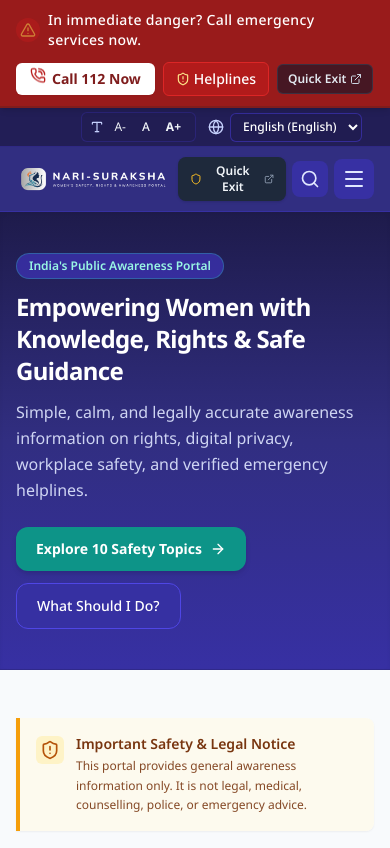
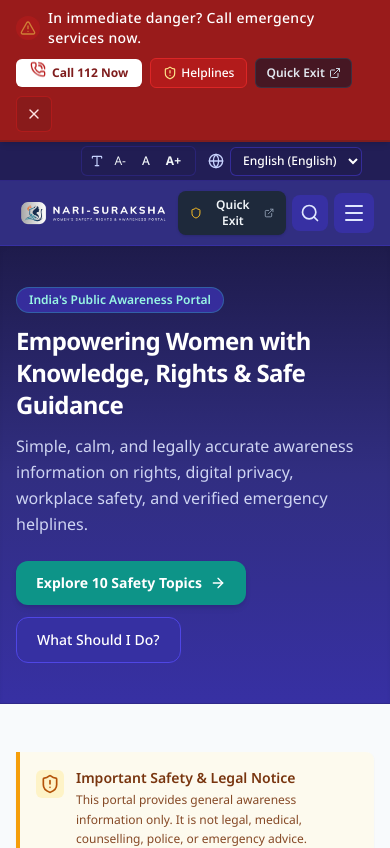
Before and after one commit to pt1402/nari-suraksha, a React (Vite) app: page / in a window 390 px wide. Shown: the top 848 px of the page. Built offline with nearby package versions, Linux system fonts and the light colour scheme.

Commit message:
feat: add session-only emergency banner dismissal

```diff
--- a/src/components/emergency/EmergencyBanner.tsx
+++ b/src/components/emergency/EmergencyBanner.tsx
@@ -1,20 +1,52 @@
-import React from 'react';
+import React, { useState } from 'react';
 import { Link } from 'react-router-dom';
-import { PhoneCall, AlertTriangle, ShieldAlert, ExternalLink } from 'lucide-react';
+import { PhoneCall, AlertTriangle, ShieldAlert, ExternalLink, X } from 'lucide-react';
 import { EMERGENCY_NUMBER } from '@/lib/constants';
 import { quickExit } from '@/lib/utils';
 import { useLanguage } from '@/hooks/useLanguage';
 
+const BANNER_DISMISS_KEY = 'nari_suraksha_emergency_banner_dismissed';
+
 export const EmergencyBanner: React.FC = () => {
   const { t } = useLanguage();
+  const [isDismissed, setIsDismissed] = useState<boolean>(() => {
+    try {
+      return sessionStorage.getItem(BANNER_DISMISS_KEY) === 'true';
+    } catch {
+      return false;
+    }
+  });
+
+  if (isDismissed) {
+    return null;
+  }
+
+  const handleDismiss = () => {
+    try {
+      sessionStorage.setItem(BANNER_DISMISS_KEY, 'true');
+    } catch {
+      // Gracefully handle environments where sessionStorage is restricted
+    }
+    setIsDismissed(true);
+
+    // Logical focus shift so focus does not disappear into document.body
+    requestAnimationFrame(() => {
+      const nextTarget =
+        document.getElementById('header-brand-link') ||
+        document.querySelector<HTMLElement>('header a[href="/"]') ||
+        document.querySelector<HTMLElement>('.skip-link') ||
+        document.querySelector<HTMLElement>('header a');
+      nextTarget?.focus();
+    });
+  };
 
   return (
     <aside
       aria-label="Emergency warning and quick assistance"
       className="bg-emergency-800 text-white border-b-2 border-emergency-900 sticky top-0 z-50 shadow-md"
     >
-      <div className="max-w-7xl mx-auto px-4 sm:px-6 lg:px-8 py-2.5">
-        <div className="flex flex-wrap items-center justify-between gap-3 text-sm">
+      <div className="max-w-7xl mx-auto px-4 sm:px-6 lg:px-8 py-2 sm:py-2.5">
+        <div className="flex flex-wrap items-center justify-between gap-2.5 sm:gap-3 text-sm">
           {/* Main Emergency Message */}
           <div className="flex items-center gap-2 font-medium tracking-wide">
             <div className="p-1 bg-emergency-700 rounded-full animate-pulse" aria-hidden="true">
@@ -28,11 +60,11 @@ export const EmergencyBanner: React.FC = () => {
           </div>
 
           {/* Action buttons */}
-          <div className="flex items-center flex-wrap gap-2 sm:gap-3">
+          <div className="flex items-center flex-wrap gap-2 sm:gap-3 ml-auto sm:ml-0">
             {/* Primary Action: Direct Tel Call */}
             <a
               href={`tel:${EMERGENCY_NUMBER}`}
-              className="inline-flex items-center gap-1.5 px-3.5 py-1.5 bg-white text-emergency-900 font-bold rounded-md hover:bg-emergency-50 transition-colors shadow-sm focus:outline-none focus:ring-2 focus:ring-white focus:ring-offset-2 focus:ring-offset-emergency-800"
+              className="inline-flex items-center gap-1.5 px-3.5 py-1.5 bg-white text-emergency-900 font-bold rounded-md hover:bg-emergency-50 transition-colors shadow-sm focus:outline-none focus:ring-2 focus:ring-white focus:ring-offset-2 focus:ring-offset-emergency-800 text-xs sm:text-sm"
               aria-label={`Emergency phone call to ${EMERGENCY_NUMBER}`}
             >
               <PhoneCall className="w-4 h-4 text-emergency-700 animate-bounce" aria-hidden="true" />
@@ -42,7 +74,7 @@ export const EmergencyBanner: React.FC = () => {
             {/* Secondary Action: Helpline directory */}
             <Link
               to="/get-help"
-              className="inline-flex items-center gap-1 px-3 py-1.5 bg-emergency-700/80 hover:bg-emergency-700 text-white font-medium rounded-md transition-colors border border-emergency-600 focus:outline-none focus:ring-2 focus:ring-white"
+              className="inline-flex items-center gap-1 px-3 py-1.5 bg-emergency-700/80 hover:bg-emergency-700 text-white font-medium rounded-md transition-colors border border-emergency-600 focus:outline-none focus:ring-2 focus:ring-white text-xs sm:text-sm"
             >
               <ShieldAlert className="w-3.5 h-3.5 text-amber-200" aria-hidden="true" />
               <span>{t('emergency.find_helplines', { defaultValue: 'Helplines' })}</span>
@@ -50,6 +82,7 @@ export const EmergencyBanner: React.FC = () => {
 
             {/* Quick Exit Button */}
             <button
+              type="button"
               onClick={() => quickExit()}
               title={t('emergency.quick_exit_title', {
                 defaultValue: 'Quickly leave this website and open Google',
@@ -62,6 +95,19 @@ export const EmergencyBanner: React.FC = () => {
               <span>{t('emergency.quick_exit', { defaultValue: 'Quick Exit' })}</span>
               <ExternalLink className="w-3 h-3 text-slate-300" aria-hidden="true" />
             </button>
+
+            {/* Accessible Dismiss X Button */}
+            <button
+              type="button"
+              onClick={handleDismiss}
+              aria-label={t('emergency.dismiss_banner', { defaultValue: 'Dismiss emergency banner' })}
+              title={t('emergency.dismiss_banner_title', {
+                defaultValue: 'Temporarily hide the emergency banner for this session',
+              })}
+              className="inline-flex items-center justify-center min-w-[36px] min-h-[36px] sm:min-w-[40px] sm:min-h-[40px] p-1.5 sm:p-2 rounded-md bg-emergency-900/60 hover:bg-emergency-900 text-emergency-100 hover:text-white border border-emergency-700/80 transition-colors focus:outline-none focus:ring-2 focus:ring-white focus:ring-offset-2 focus:ring-offset-emergency-800"
+            >
+              <X className="w-4 h-4" aria-hidden="true" />
+            </button>
           </div>
         </div>
       </div>
--- a/src/components/navigation/Header.tsx
+++ b/src/components/navigation/Header.tsx
@@ -47,6 +47,7 @@ export const Header: React.FC = () => {
           {/* Brand Logo */}
           <Link
             to="/"
+            id="header-brand-link"
             className="flex items-center focus:outline-none focus:ring-2 focus:ring-teal-400 rounded-lg p-0.5 shrink-0"
             aria-label="NARI-SURAKSHA — Women’s Safety, Rights & Awareness Portal"
           >
--- a/src/locales/en/translation.json
+++ b/src/locales/en/translation.json
@@ -34,7 +34,9 @@
     "immediate_danger_title": "Immediate Danger or Emergency?",
     "immediate_danger_desc": "Do not attempt complex administrative steps if your safety is compromised. Prioritize your physical safety and contact emergency dispatch immediately.",
     "dial_112_immediate": "Dial 112 Immediately",
-    "toll_free_national": "24/7 National Emergency Toll-Free"
+    "toll_free_national": "24/7 National Emergency Toll-Free",
+    "dismiss_banner": "Dismiss emergency banner",
+    "dismiss_banner_title": "Temporarily hide the emergency banner for this session"
   },
   "disclaimer": {
     "title": "Important Safety & Legal Notice",
--- a/src/locales/hi/translation.json
+++ b/src/locales/hi/translation.json
@@ -34,7 +34,9 @@
     "immediate_danger_title": "तत्काल खतरा या आपात स्थिति?",
     "immediate_danger_desc": "यदि आपकी सुरक्षा खतरे में है तो जटिल प्रशासनिक प्रक्रियाओं में न पड़ें। अपनी शारीरिक सुरक्षा को प्राथमिकता दें और तुरंत आपातकालीन सेवाओं से संपर्क करें।",
     "dial_112_immediate": "तुरंत 112 डायल करें",
-    "toll_free_national": "24/7 राष्ट्रीय आपातकालीन टोल-फ्री सेवा"
+    "toll_free_national": "24/7 राष्ट्रीय आपातकालीन टोल-फ्री सेवा",
+    "dismiss_banner": "आपातकालीन बैनर हटाएं",
+    "dismiss_banner_title": "इस सत्र के लिए आपातकालीन बैनर अस्थायी रूप से छिपाएं"
   },
   "disclaimer": {
     "title": "महत्वपूर्ण सुरक्षा एवं कानूनी सूचना",
--- a/src/locales/mr/translation.json
+++ b/src/locales/mr/translation.json
@@ -34,7 +34,9 @@
     "immediate_danger_title": "तातडीचा धोका किंवा आणीबाणी?",
     "immediate_danger_desc": "तुमच्या सुरक्षेला धोका असल्यास गुंतागुंतीच्या प्रशासकीय प्रक्रियांमध्ये अडकू नका. स्वतःच्या शारीरिक सुरक्षेला प्राधान्य द्या आणि तातडीने आपत्कालीन सेवांशी संपर्क साधा.",
     "dial_112_immediate": "त्वरित 112 डायल करा",
-    "toll_free_national": "24/7 राष्ट्रीय आपत्कालीन टोल-फ्री सेवा"
+    "toll_free_national": "24/7 राष्ट्रीय आपत्कालीन टोल-फ्री सेवा",
+    "dismiss_banner": "आपत्कालीन बॅनर बंद करा",
+    "dismiss_banner_title": "या सत्रासाठी आपत्कालीन बॅनर तात्पुरते लपवा"
   },
   "disclaimer": {
     "title": "महत्त्वाची सुरक्षा आणि कायदेशीर सूचना",
```
